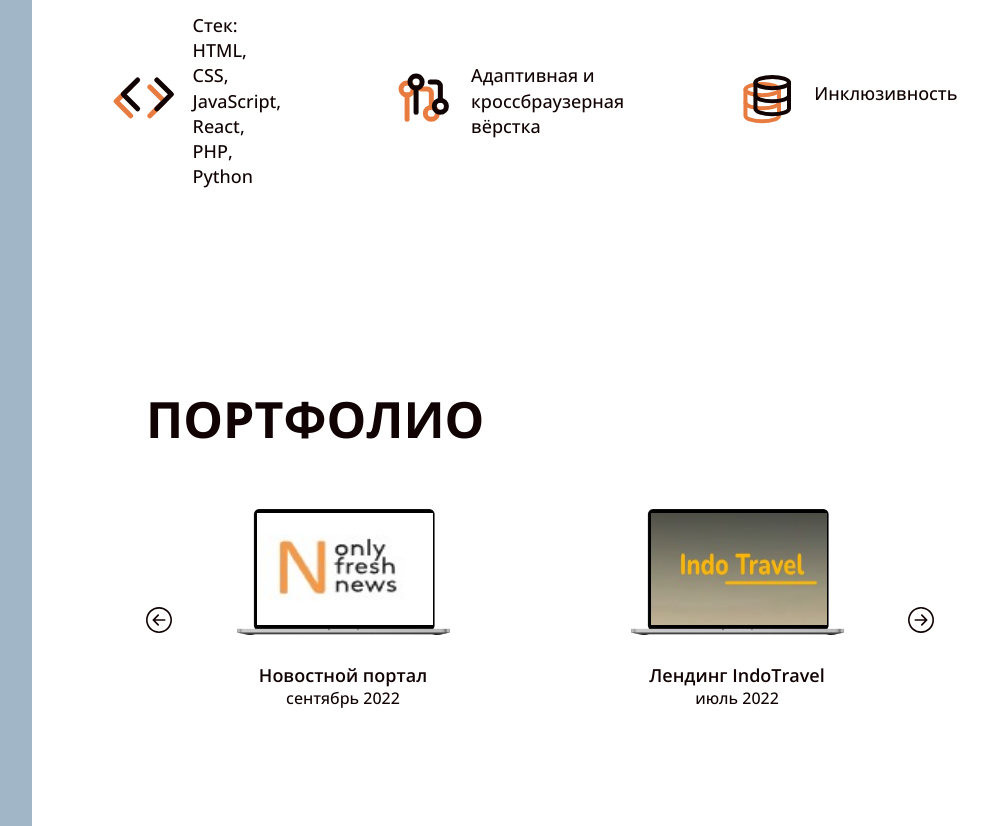
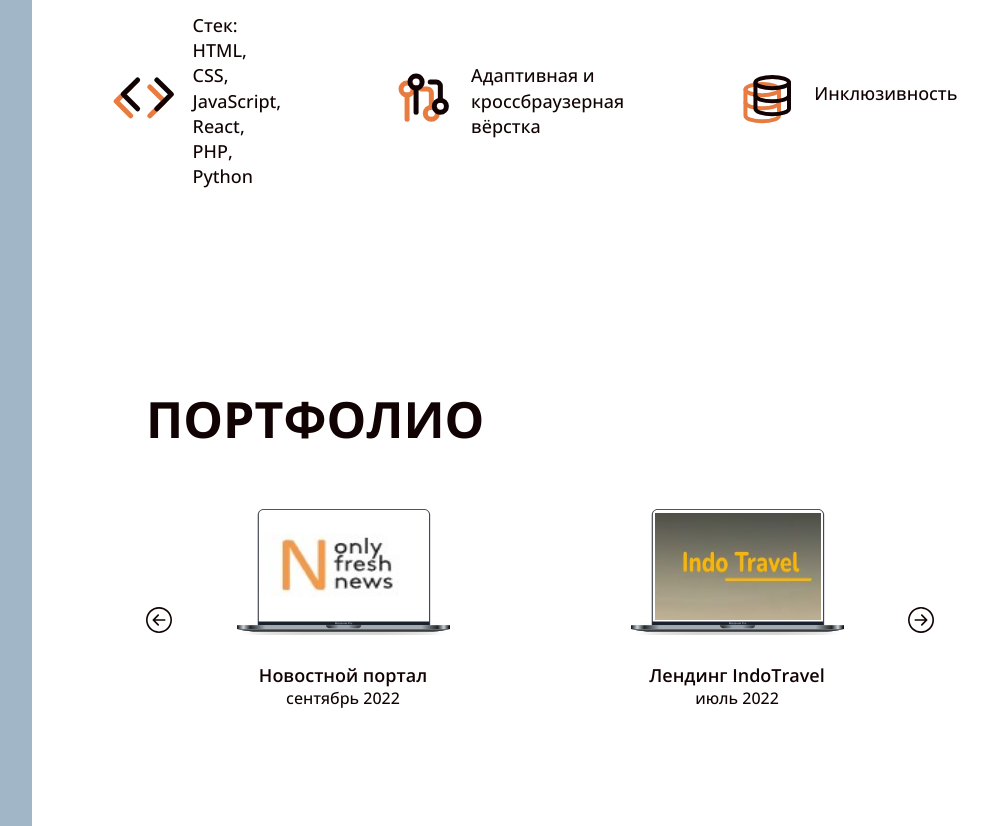
Before and after one commit to antongap99/portfolio, a plain HTML site: page index.html in a window 1536 px wide. Shown: the part 822-1648 px from the top of the page, without its empty margins (344-1332 px from the left). Drawn offline with Linux system fonts and the light colour scheme; files whose address does not match are found by name.

Commit message:
fix: fix slider adaptive

```diff
--- a/css/portfolio.css
+++ b/css/portfolio.css
@@ -36,11 +36,12 @@
     font-size: 20px;
 }
 .card__picture {
+    display: block;
     width: 155px;
     height: 92px;
-    background-image: url('../img/Mac.jpg');
+    background-image: url('../img/macBook.svg');
     background-size: cover;     /*mac  - слишком большой размер*/
-    padding: 4px 14px 8px 16px;
+    padding: 3px 17px 12px 17px;
     margin-bottom: 30px;
 }
 
@@ -141,7 +142,8 @@ transform: translateY(-50%);
     .card__picture{
         width: 213px;
         height: 126px;
-        padding: 4px 17px 10px 20px;
+        padding: 4px 23px 15px 24px;
+        background-image: url('../img/macBook.svg');
     }
     .portfolio__slider {
         max-width: 850px;
--- a/script/index.js
+++ b/script/index.js
@@ -10,6 +10,7 @@ new Swiper('.swiper', {
                 fill: 'row',
                 rows: 1,
               },
+              slidesPerView: 1,
             },
           // when window width is >= 768px
         768: {
```
